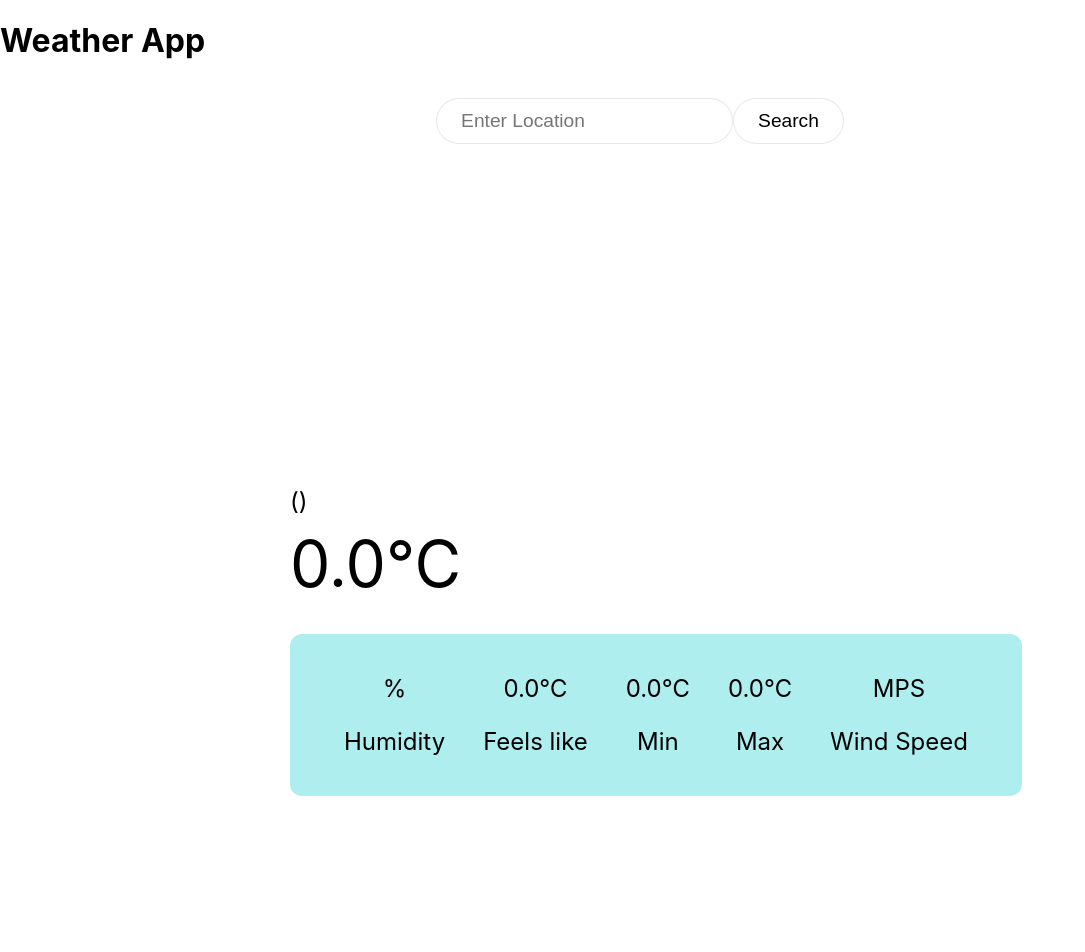
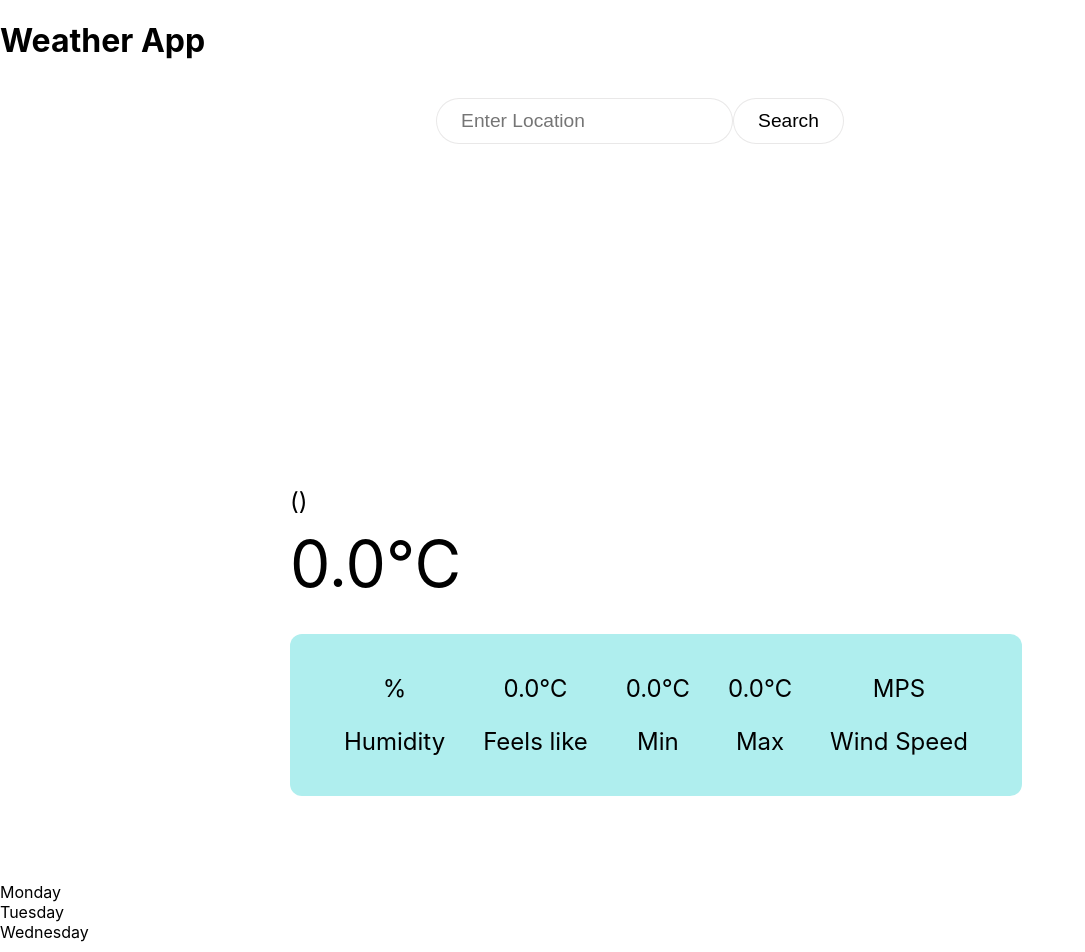
Before and after one commit to lucioxx89/Weather_App, a React (Create React App) app: page / in a window 1280 px wide. Shown: the top 952 px of the page, without its empty margins (0-1085 px from the left). Built offline with nearby package versions, Linux system fonts and the light colour scheme.

Commit message:
added new Nextdayscomponent in order to display list of coming days forecast

```diff
--- a/src/App.js
+++ b/src/App.js
@@ -1,4 +1,5 @@
 import React from "react";
+import NextDaysForecast from "./components/NextDaysForecast";
 // import ForecastList from "./components/ForecastList";
 import SearchForm from "./components/SearchForm";
 // import ActualWeather from "./components/ActualWeather";
@@ -8,6 +9,7 @@ function App() {
     <>
       <h1> Weather App </h1>
       <SearchForm />
+      <NextDaysForecast />
       {/* <ActualWeather /> */}
       {/* <ForecastList /> */}
     </>
--- /dev/null
+++ b/src/components/NextDaysForecast.js
@@ -0,0 +1,15 @@
+import React from "react";
+
+const NextDaysForecast = () => {
+  return (
+    <>
+      <div>
+        <div>Monday</div>
+        <div>Tuesday</div>
+        <div>Wednesday</div>
+      </div>
+    </>
+  );
+};
+
+export default NextDaysForecast;
--- a/src/components/SearchForm.js
+++ b/src/components/SearchForm.js
@@ -8,7 +8,6 @@ const SearchForm = () => {
   const API_KEY = "24c3564ab328937258934fca6c93f832";
   const [error, setError] = useState("");
   const [loading, setLoading] = useState("");
-
   const [location, setLocation] = useState("");
   const [city, setCity] = useState("");
   const [country, setCountry] = useState("");
```
Also changed, not shown: src/assets/ForecastList.js (deleted, +0 -65 lines).
